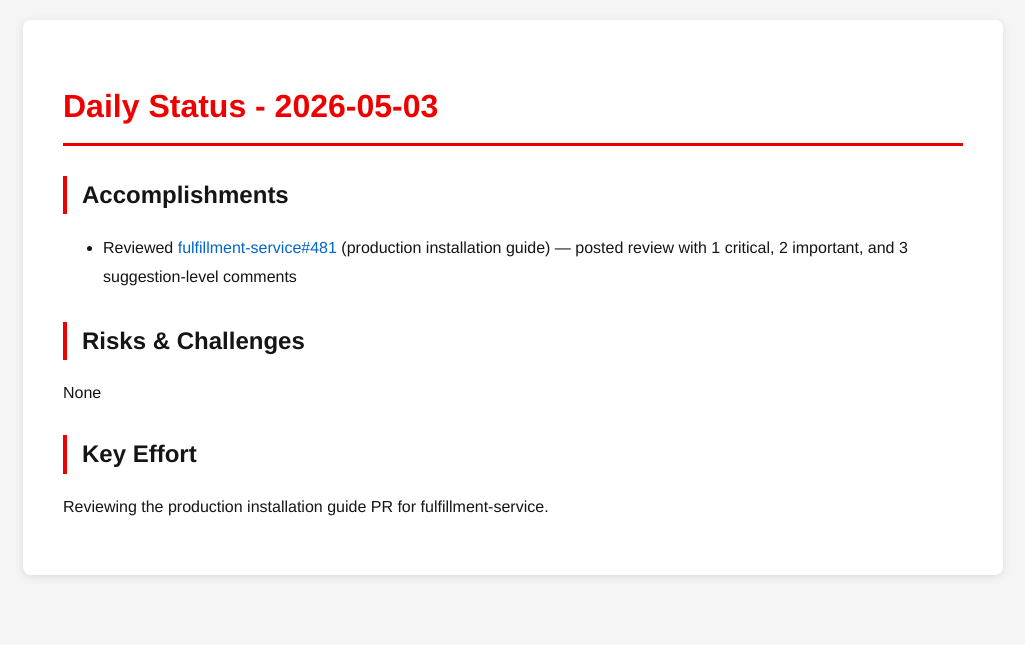
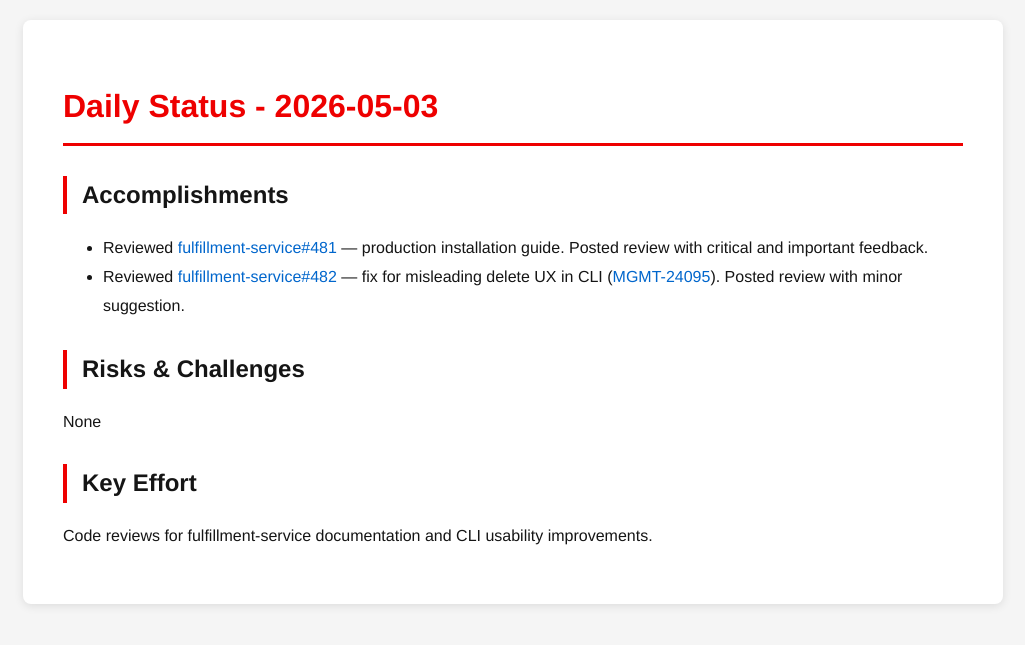
Before and after one commit to tzvatot/daily-status, a Jekyll site: the page built from 2026-05-03.md, in a window 1280 px wide. Shown: the top 645 px of the page, without its empty margins (127-1152 px from the left). Built offline with Jekyll 4.4.1, drawn with Linux system fonts in a browser that asks for light colours.

Commit message:
Daily status update - 2026-05-03

```diff
--- a/2026-05-03.md
+++ b/2026-05-03.md
@@ -7,10 +7,11 @@
 # Daily Status - 2026-05-03
 
 ## Accomplishments
-- Reviewed [fulfillment-service#481](https://github.com/osac-project/fulfillment-service/pull/481) (production installation guide) — posted review with 1 critical, 2 important, and 3 suggestion-level comments
+- Reviewed [fulfillment-service#481](https://github.com/osac-project/fulfillment-service/pull/481) — production installation guide. Posted review with critical and important feedback.
+- Reviewed [fulfillment-service#482](https://github.com/osac-project/fulfillment-service/pull/482) — fix for misleading delete UX in CLI ([MGMT-24095](https://issues.redhat.com/browse/MGMT-24095)). Posted review with minor suggestion.
 
 ## Risks & Challenges
 None
 
 ## Key Effort
-Reviewing the production installation guide PR for fulfillment-service.
+Code reviews for fulfillment-service documentation and CLI usability improvements.
```
